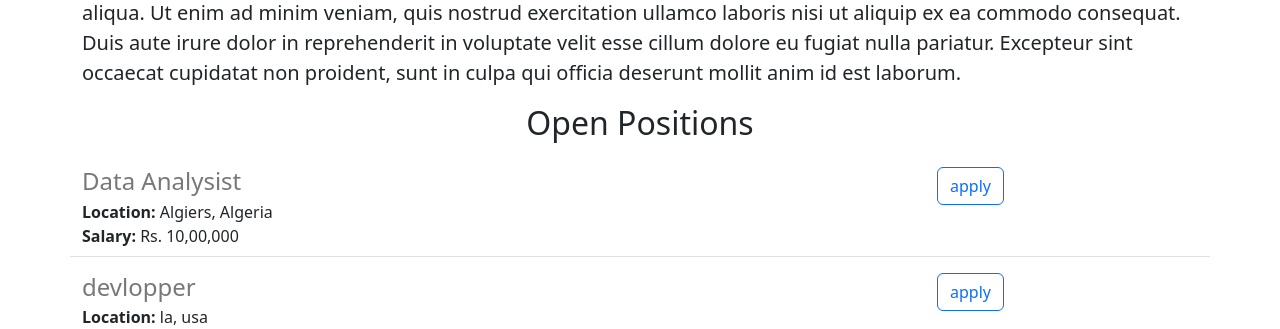
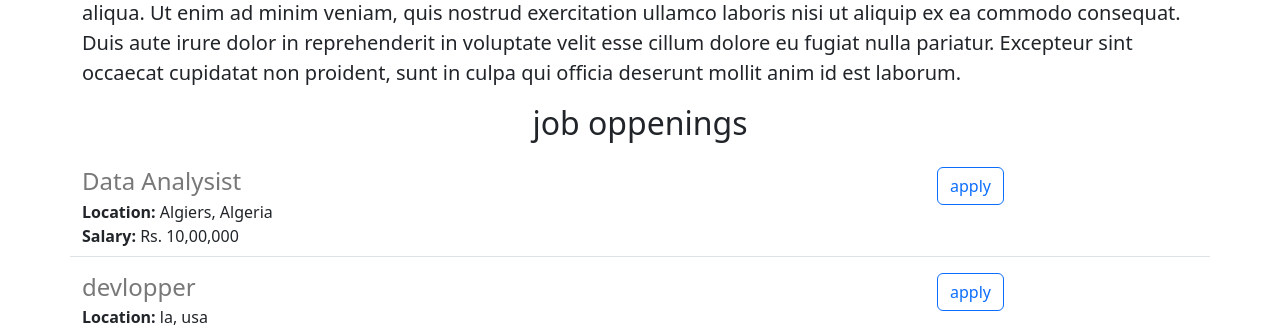
Before and after one commit to mainmae/devapppwebpy, a Flask app: page / in a window 1280 px wide. Shown: the part 582-911 px from the top of the page. Run offline with Flask 3, Linux system fonts and the light colour scheme.

Commit message:
changeh2

```diff
--- a/templates/home.html
+++ b/templates/home.html
@@ -22,7 +22,7 @@
    <p class="lead">
      Lorem ipsum dolor sit amet, consectetur adipiscing elit, sed do eiusmod tempor incididunt ut labore et dolore magna aliqua. Ut enim ad minim veniam, quis nostrud exercitation ullamco laboris nisi ut aliquip ex ea commodo consequat. Duis aute irure dolor in reprehenderit in voluptate velit esse cillum dolore eu fugiat nulla pariatur. Excepteur sint occaecat cupidatat non proident, sunt in culpa qui officia deserunt mollit anim id est laborum.
    </p>
-    <h2 class="text-center mt-2 mb-4">Open Positions</h2>
+    <h2 class="text-center mt-2 mb-4">job oppenings</h2>
     <div style="margin-bottom:16px">
       {% for job in jobs %}
       {% include 'jobitem.html' %}
```
